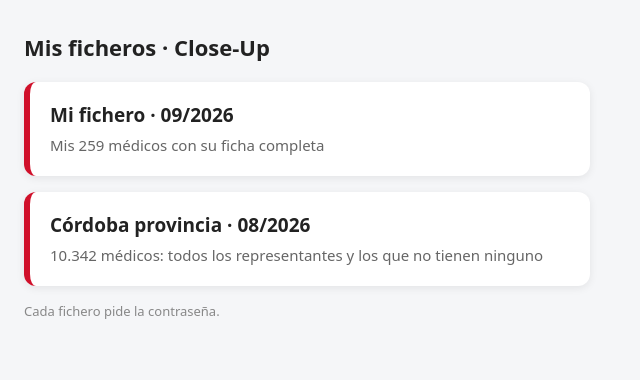
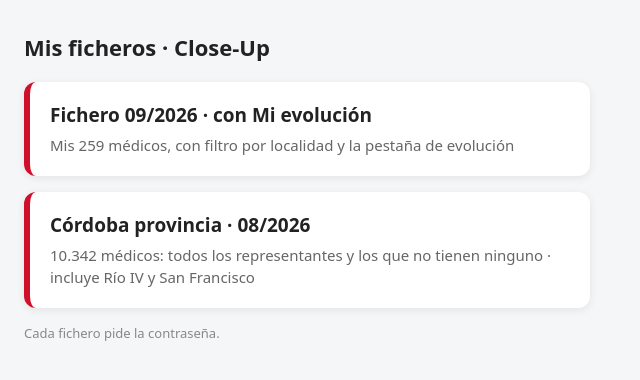
Before and after one commit to onetofran-rgb/inicio-f6ebk679, a plain HTML site: page index.html in a window 1280 px wide. Shown: the whole page, without its empty margins (0-640 px from the left). Drawn offline with Linux system fonts and the light colour scheme.

Commit message:
Etiquetas 09/2026 con Mi evolución

```diff
--- a/index.html
+++ b/index.html
@@ -1,6 +1,6 @@
 <!doctype html><html lang="es"><head><meta charset="utf-8"><meta name="viewport" content="width=device-width,initial-scale=1"><meta name="robots" content="noindex,nofollow,noarchive"><title>Mis ficheros</title>
 <style>body{font-family:system-ui,-apple-system,Segoe UI,Roboto,sans-serif;background:#f5f6f8;margin:0;padding:24px;color:#222}h1{font-size:22px;margin:8px 0 20px}a.card{display:block;background:#fff;border-left:6px solid #D0102A;border-radius:12px;padding:20px;margin:0 0 16px;text-decoration:none;color:#222;box-shadow:0 2px 8px rgba(0,0,0,.08);max-width:520px}a.card b{font-size:19px;display:block;margin-bottom:6px}a.card span{color:#666;font-size:15px}</style></head>
 <body><h1>Mis ficheros · Close-Up</h1>
-<a class="card" href="https://onetofran-rgb.github.io/fichero-iy52fnkv3r/"><b>Mi fichero · 09/2026</b><span>Mis 259 médicos con su ficha completa</span></a>
-<a class="card" href="https://onetofran-rgb.github.io/fichero-ngyurh9cod/"><b>Córdoba provincia · 08/2026</b><span>10.342 médicos: todos los representantes y los que no tienen ninguno</span></a>
+<a class="card" href="https://onetofran-rgb.github.io/fichero-iy52fnkv3r/"><b>Fichero 09/2026 · con Mi evolución</b><span>Mis 259 médicos, con filtro por localidad y la pestaña de evolución</span></a>
+<a class="card" href="https://onetofran-rgb.github.io/fichero-ngyurh9cod/"><b>Córdoba provincia · 08/2026</b><span>10.342 médicos: todos los representantes y los que no tienen ninguno · incluye Río IV y San Francisco</span></a>
 <p style="color:#888;font-size:13px">Cada fichero pide la contraseña.</p></body></html>
```
